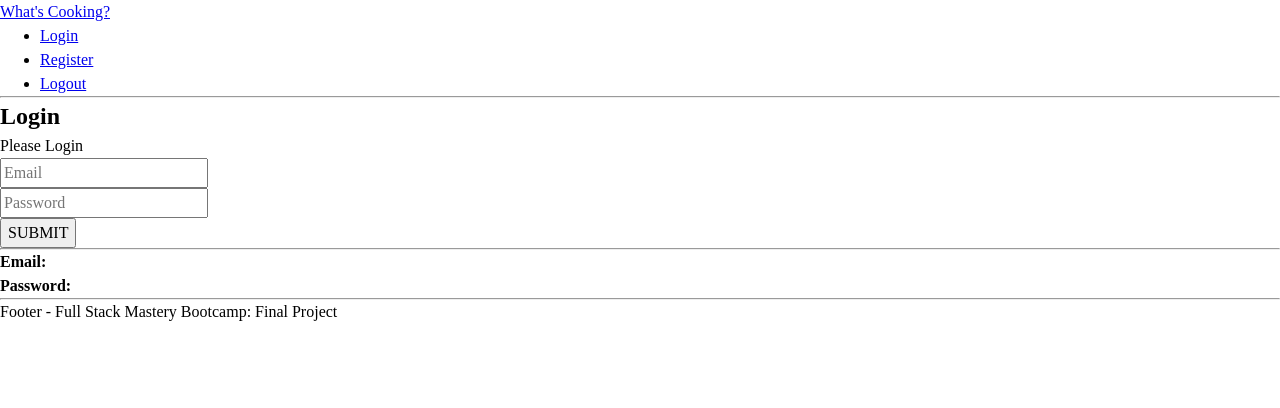
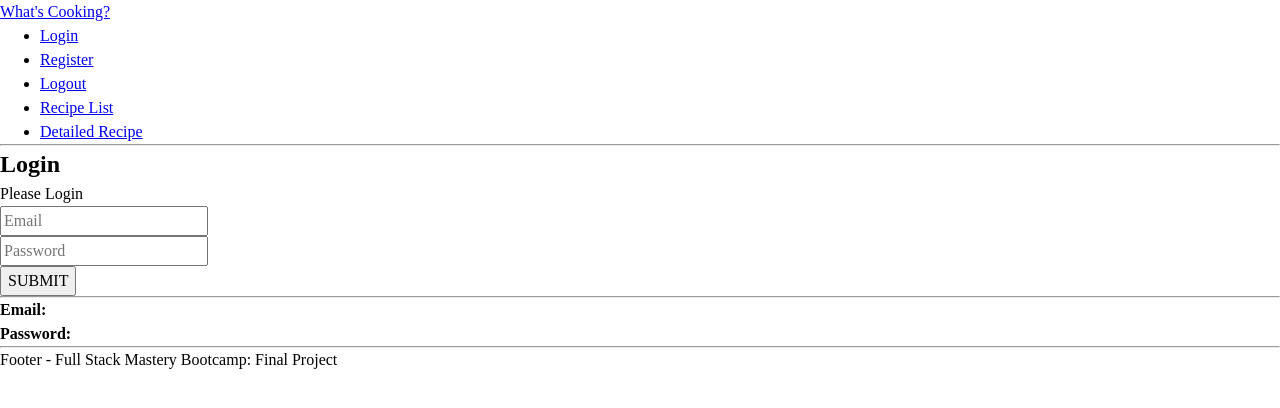
Before and after one commit to pszponder/fsm-final-project-recipe-app, a React (Create React App) app in the folder frontend/: page /login in a window 1280 px wide. Shown: the top 408 px of the page. Built offline with nearby package versions, Linux system fonts and the light colour scheme.

Commit message:
Moved withCredential flag to axios instance in axios.js

```diff
--- a/frontend/src/api/axios.js
+++ b/frontend/src/api/axios.js
@@ -7,5 +7,6 @@
 import axios from 'axios';
 
 export default axios.create({
+  withCredentials: true,
   baseURL: 'http://localhost:5000',
 });
--- a/frontend/src/components/Header.jsx
+++ b/frontend/src/components/Header.jsx
@@ -18,6 +18,12 @@ function Header() {
           <li>
             <Link to="/logout">Logout</Link>
           </li>
+          <li>
+            <Link to="/recipe-list">Recipe List</Link>
+          </li>
+          <li>
+            <Link to="/recipe-detail">Detailed Recipe</Link>
+          </li>
         </ul>
       </header>
       <hr />
--- a/frontend/src/pages/Login.jsx
+++ b/frontend/src/pages/Login.jsx
@@ -17,9 +17,7 @@ function Login() {
   const handleSubmit = async (event) => {
     event.preventDefault();
     try {
-      const response = await axios.post('/api/auth/login', loginData, {
-        withCredentials: true,
-      });
+      const response = await axios.post('/api/auth/login', loginData);
 
       setAccessToken(response.data.accessToken);
     } catch (error) {
```
